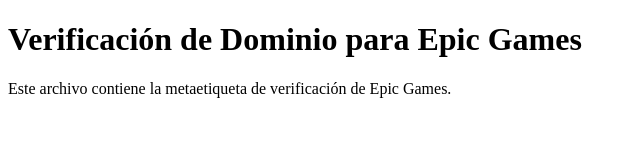
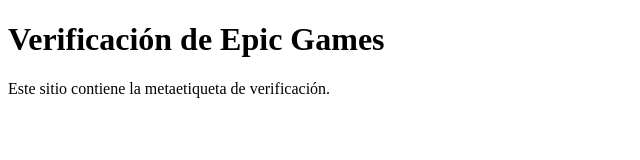
Before and after one commit to JskT01/Eos, a plain HTML site: page index.html in a window 1280 px wide. Shown: the whole page, without its empty margins (0-640 px from the left). Drawn offline with Linux system fonts and the light colour scheme.

Commit message:
Update index.html

```diff
--- a/index.html
+++ b/index.html
@@ -7,7 +7,7 @@
     <title>Verificación Epic Games</title>
 </head>
 <body>
-    <h1>Verificación de Dominio para Epic Games</h1>
-    <p>Este archivo contiene la metaetiqueta de verificación de Epic Games.</p>
+    <h1>Verificación de Epic Games</h1>
+    <p>Este sitio contiene la metaetiqueta de verificación.</p>
 </body>
 </html>
```
